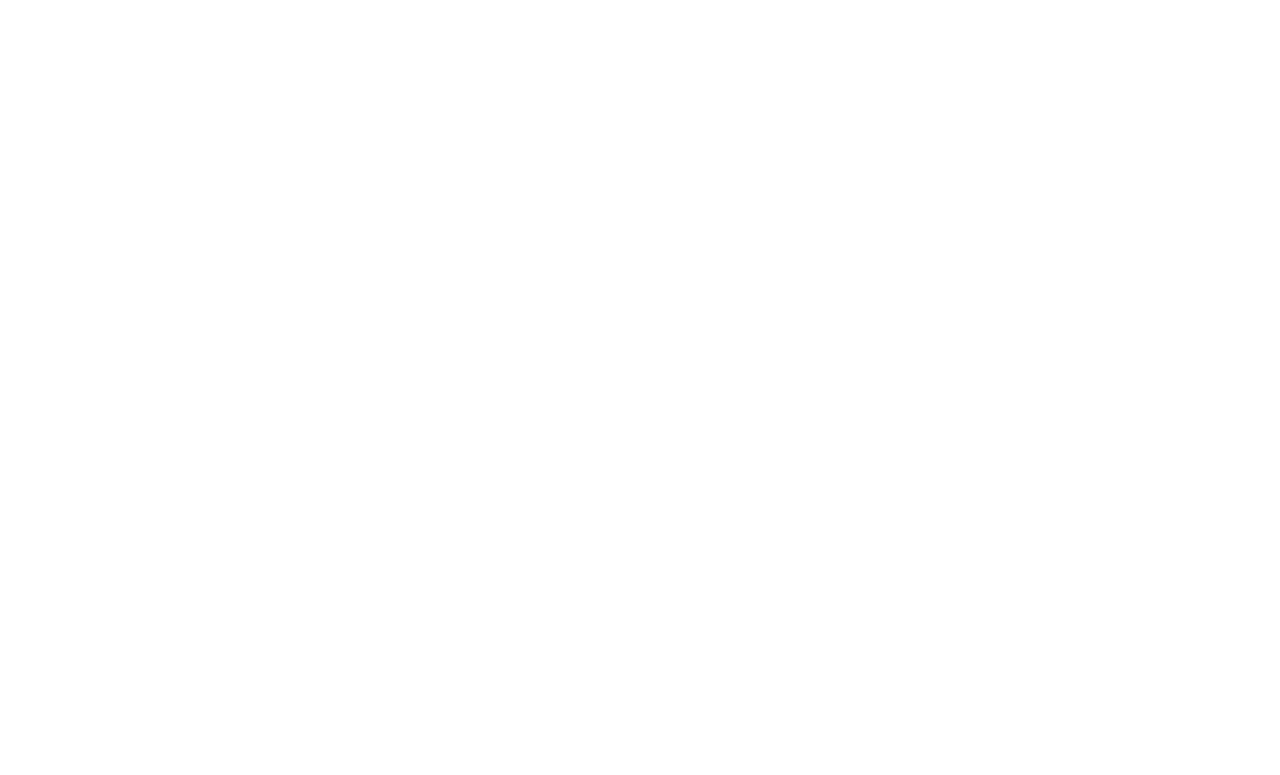
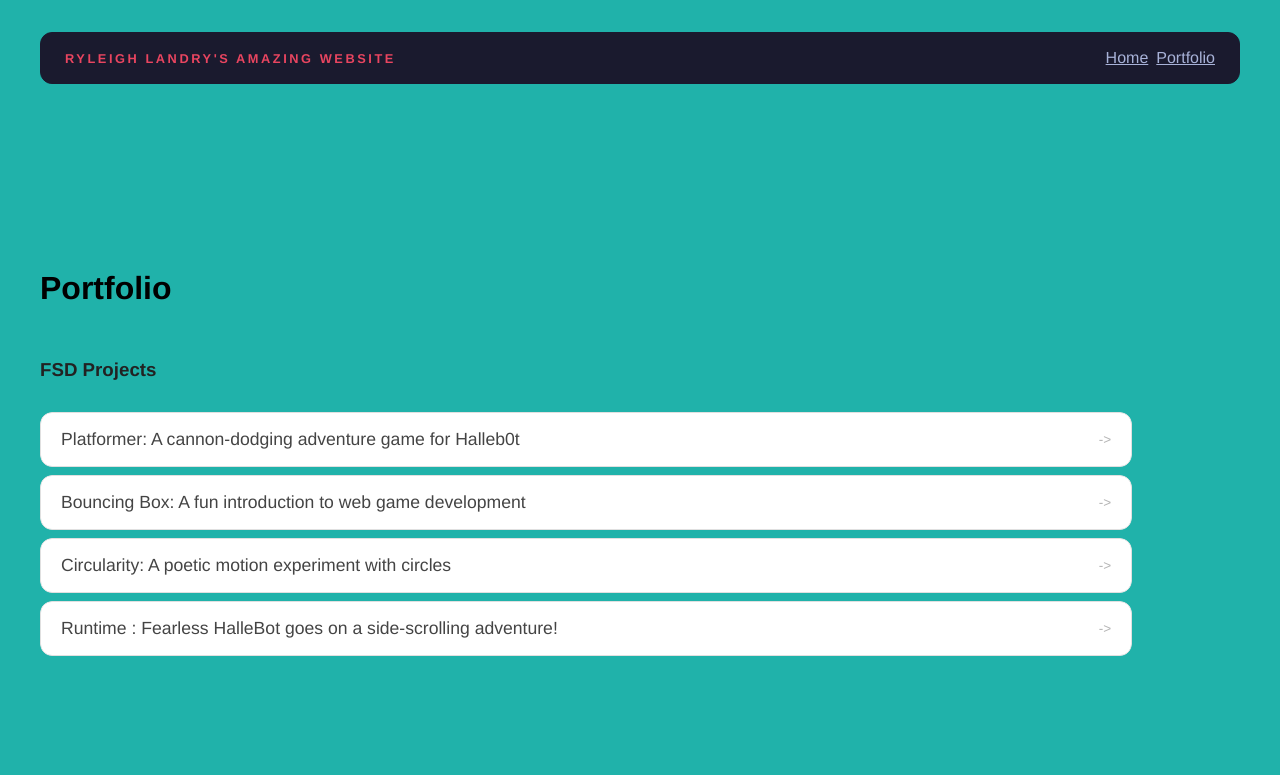
Before and after one commit to CinnamonCloud-Ship-It/CinnamonCloud-Ship-It.github.io, a plain HTML site: page portfolio.html in a window 1280 px wide. Drawn offline with Linux system fonts and the light colour scheme.

Commit message:
first website

```diff
--- a/portfolio.html
+++ b/portfolio.html
@@ -0,0 +1,46 @@
+<!DOCTYPE html>
+<html>
+  <head>
+    <title>My Awesome Website</title>
+    <link rel="stylesheet" href="style.css" />
+  </head>
+
+  <body>
+    <!-- All content goes here -->
+    <div id="all-contents">
+      <nav>
+<h1>Ryleigh Landry's Amazing Website</h1>
+<ul id="nav-ul">
+<li class="nav-li">
+  <a href="index.html">Home</a>
+</li>
+<li class="nav-li">
+  <a href="portfolio.html">Portfolio</a>
+</li>
+</ul>
+      </nav>
+
+      <main>
+  <div class="content">
+    <h1>Portfolio</h1>
+    <h3>FSD Projects</h3>
+    <ul id="portfolio">
+<li>
+  <a href="fsd-projects/platformer/">Platformer: A cannon-dodging adventure game for Halleb0t</a>
+</li>
+<li>
+  <a href="fsd-projects/bouncing-box/">Bouncing Box: A fun introduction to web game development</a>
+</li>
+<li>
+  <a href="fsd-projects/circularity/">Circularity: A poetic motion experiment with circles</a>
+</li>
+<li>
+ <a href="fsd-projects/runtime/">Runtime : Fearless HalleBot goes on a side-scrolling adventure!</a>
+</li>
+    </ul>
+
+  </div>
+      </main>
+    </div>
+  </body>
+</html>
--- a/style.css
+++ b/style.css
@@ -182,3 +182,56 @@ nav h1 {
   background: #e94560;
   color: #fff;
 }
+
+/* Portfolio styles */
+.content h1 {
+  color: black;
+}
+
+#portfolio {
+  list-style: none;
+  margin: 0;
+  padding: 0;
+  width: 250%;
+  display: flex;
+  flex-direction: column;
+  gap: 8px;
+}
+
+#portfolio li {
+  border-radius: 12px;
+  overflow: hidden;
+}
+
+#portfolio a {
+  display: flex;
+  justify-content: space-between;
+  align-items: center;
+  text-decoration: none;
+  color: #444;
+  padding: 16px 20px;
+  font-size: 1.1rem;
+  font-weight: 500;
+  background: #fff;
+  border: 1px solid #e0e0e0;
+  border-radius: 12px;
+  transition: background 0.25s ease, color 0.25s ease, transform 0.25s ease;
+}
+
+#portfolio a:hover {
+  background: #000;
+  color: #fff;
+  transform: translateX(4px);
+}
+
+#portfolio a::after {
+  content: "->";
+  font-size: 0.85rem;
+  opacity: 0.4;
+  transition: opacity 0.25s ease;
+  white-space: nowrap;
+}
+
+#portfolio a:hover::after {
+  opacity: 1;
+}
```
